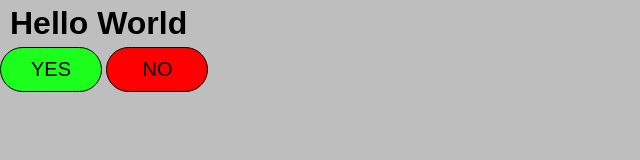
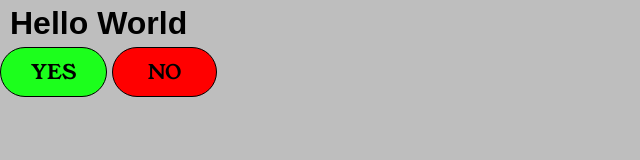
Before and after one commit to MTNguyen12/git-tutorial, a plain HTML site: page index.html in a window 1280 px wide. Shown: the whole page, without its empty margins (0-640 px from the left). Drawn offline with Linux system fonts and the light colour scheme.

Commit message:
Version 2

```diff
--- a/index.html
+++ b/index.html
@@ -3,6 +3,11 @@
   <head>
     <title>Website</title>
     <link rel="stylesheet" href="style.css">
+
+    <link rel="preconnect" href="https://fonts.googleapis.com">
+    <link rel="preconnect" href="https://fonts.gstatic.com" crossorigin>
+    <link href="https://fonts.googleapis.com/css2?family=Young+Serif&display=swap" rel="stylesheet">
+
   </head>
   <body>
     <h1 id="header">Hello World</h1>
--- a/style.css
+++ b/style.css
@@ -15,7 +15,7 @@ body {
 .yes-button {
   background-color: rgb(28, 255, 28);
   font-size: 20px;
-  font-family: Arial, Helvetica, sans-serif;
+  font-family: 'Young Serif', serif;
   border: solid 1.5px;
   border-radius: 60px;
   padding: 10px 30px;
@@ -30,7 +30,7 @@ body {
 .no-button {
   background-color: rgb(255, 0, 0);
   font-size: 20px;
-  font-family: Arial, Helvetica, sans-serif;
+  font-family: 'Young Serif', serif;
   border: solid 1.5px;
   border-radius: 60px;
   padding: 10px 35px;
```
